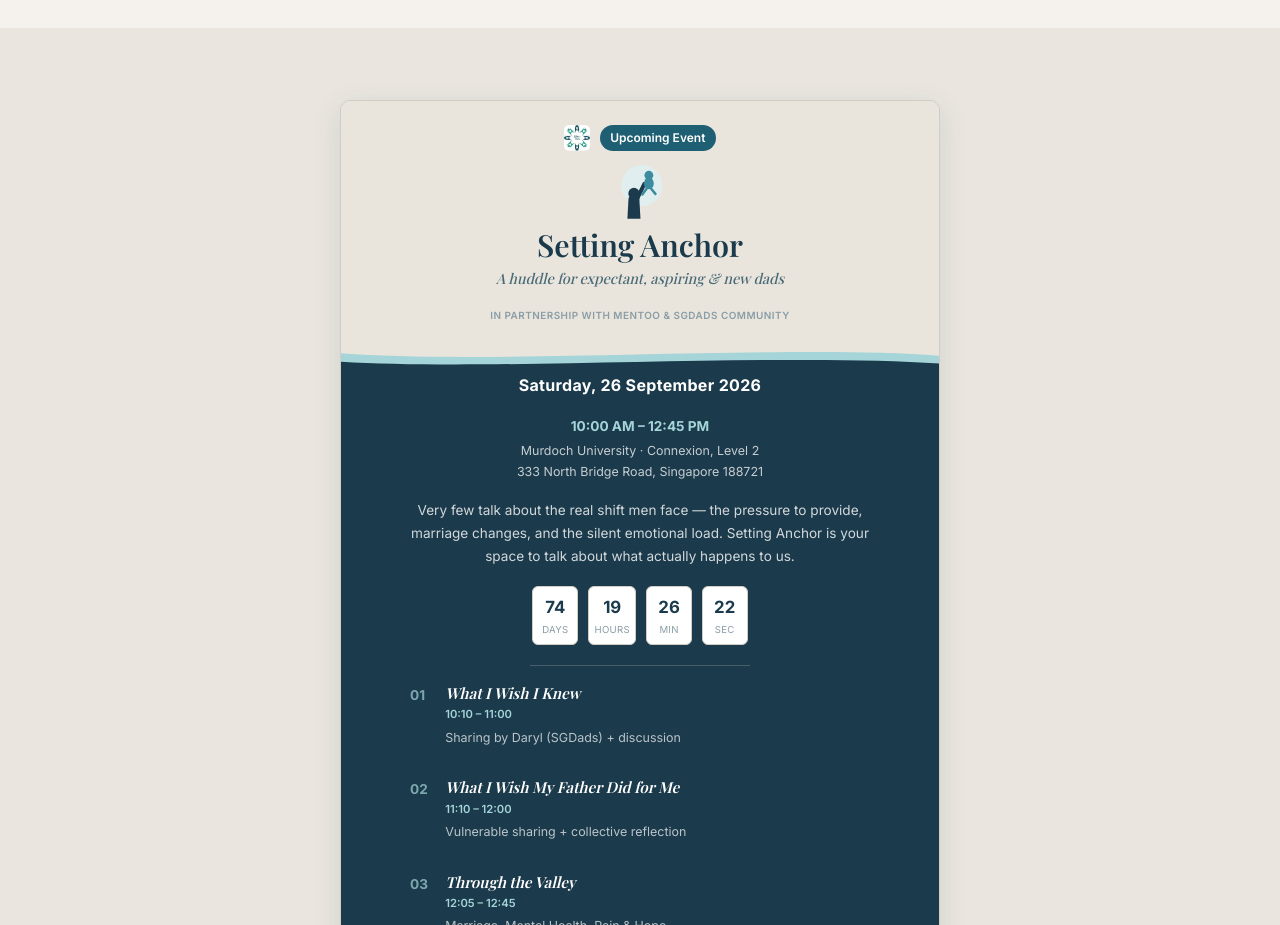
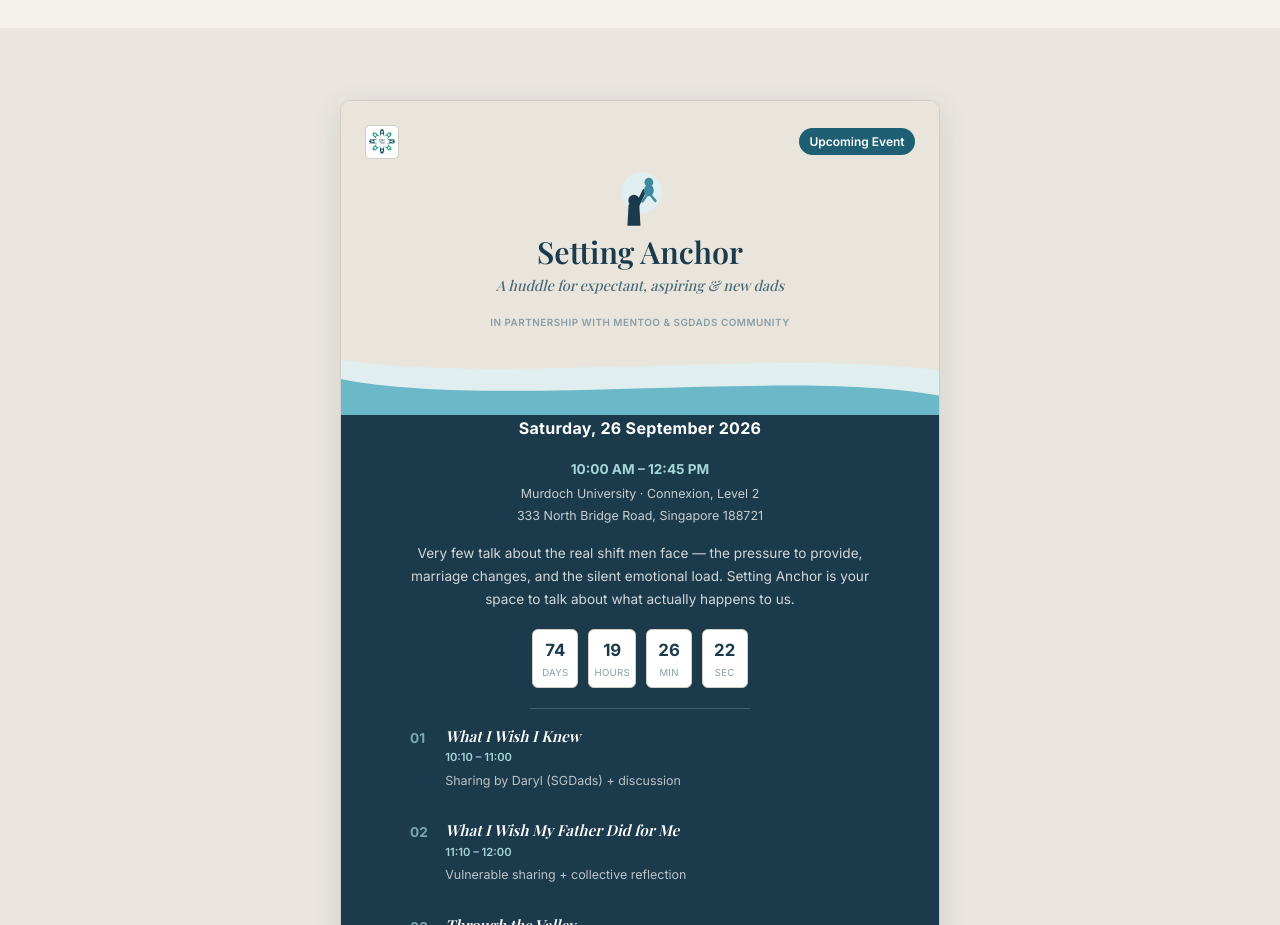
Before and after one commit to joshuaseetss/anchorage-collective, a React (Vite) app: page /anchored-men in a window 1280 px wide. Shown: the part 1220-2145 px from the top of the page. Built offline with nearby package versions, Linux system fonts and the light colour scheme; no server answers.

Commit message:
made design smaller

```diff
--- a/src/index.css
+++ b/src/index.css
@@ -490,6 +490,7 @@
   overflow: hidden;
   border: 1px solid var(--border);
   box-shadow: var(--shadow-lg);
+  scroll-margin-top: 88px;
 }
 
 .flyer-hero {
@@ -502,15 +503,19 @@
 .flyer-top-row {
   display: flex;
   align-items: center;
-  justify-content: center;
+  justify-content: space-between;
   gap: 0.6rem;
   margin-bottom: 0.85rem;
 }
 
 .flyer-logo {
-  width: 26px;
-  height: 26px;
+  width: 34px;
+  height: 34px;
   border-radius: 5px;
+  padding: 3px;
+  background: var(--white);
+  border: 1px solid var(--border);
+  object-fit: contain;
 }
 
 .flyer-partner {
@@ -545,12 +550,13 @@
 .flyer-wave {
   line-height: 0;
   background: var(--cream);
+  margin-top: -0.5rem;
 }
 
 .flyer-wave svg {
   display: block;
   width: 100%;
-  height: 28px;
+  height: 72px;
 }
 
 .flyer-body {
--- a/src/pages/AnchoredMen.jsx
+++ b/src/pages/AnchoredMen.jsx
@@ -144,9 +144,9 @@
             </div>
 
             <div className="flyer-wave" aria-hidden="true">
-              <svg viewBox="0 0 1200 60" preserveAspectRatio="none">
-                <path d="M0,20 C300,45 900,0 1200,25 L1200,60 L0,60 Z" fill="var(--accent-light)" />
-                <path d="M0,38 C300,58 900,18 1200,42 L1200,60 L0,60 Z" fill="var(--primary-dark)" />
+              <svg viewBox="0 0 1200 130" preserveAspectRatio="none">
+                <path d="M0,30 C300,75 900,10 1200,50 L1200,130 L0,130 Z" fill="var(--bg-accent)" />
+                <path d="M0,65 C300,120 900,45 1200,95 L1200,130 L0,130 Z" fill="var(--accent)" />
               </svg>
             </div>
 
```
